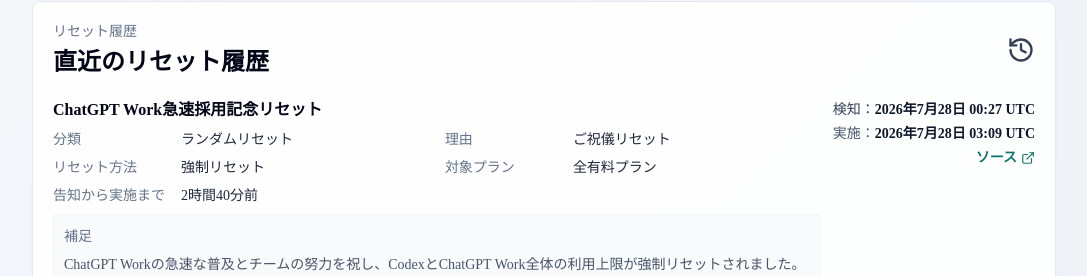
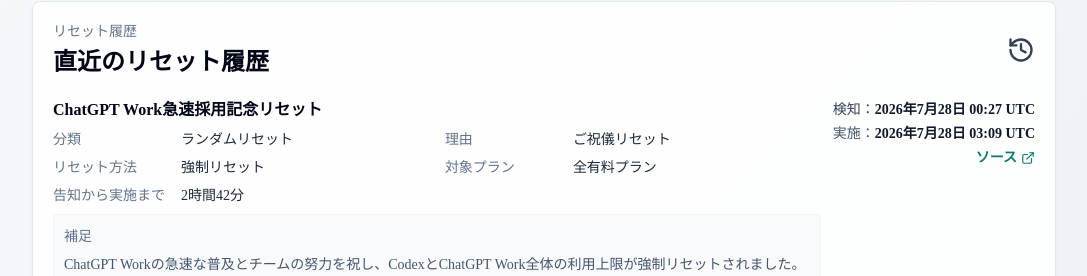
Before and after one commit to gussuri/codex-reset-observatory, a Next.js app: page / in a window 1280 px wide. Shown: the part 875-1151 px from the top of the page, without its empty margins (96-1183 px from the left). Built offline with nearby package versions, Linux system fonts and the light colour scheme; no server answers.

Commit message:
style(history): format noticeToExecution to '2時間42分' without '前' to align with other entries

```diff
--- a/data/resetHistory.ts
+++ b/data/resetHistory.ts
@@ -179,7 +179,7 @@ export const LOCAL_RESET_HISTORY: Array<WindowEventLike> = [
       reasonType: "ご祝儀リセット",
       resetMethod: "強制リセット",
       scope: "全有料プラン",
-      noticeToExecution: "2時間40分前",
+      noticeToExecution: "2時間42分",
       note: "ChatGPT Workの急速な普及とチームの努力を祝し、CodexとChatGPT Work全体の利用上限が強制リセットされました。",
     },
   },
```
